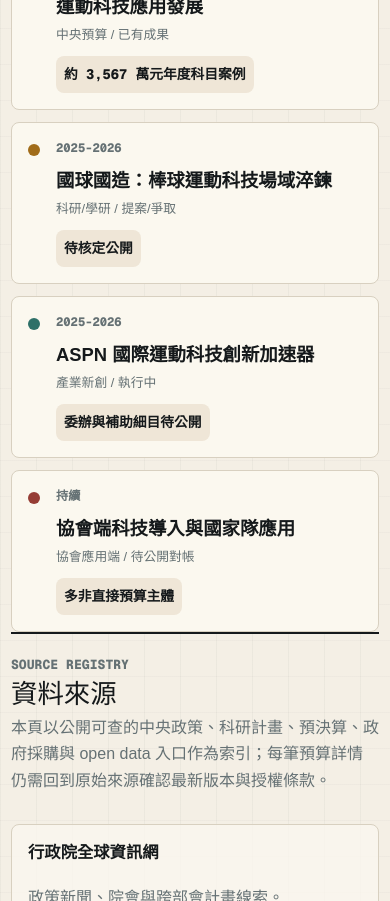
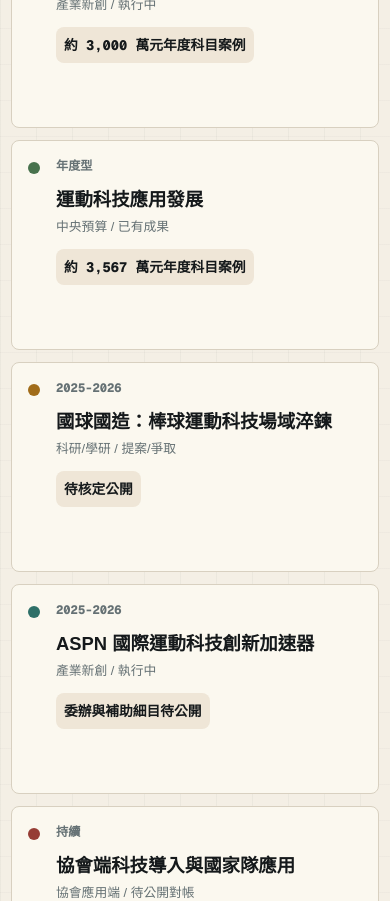
Before and after one commit to doublemoreart-dotcom/sporttech, a Next.js app: page / in a window 390 px wide. Shown: the part 3500-4401 px from the top of the page. Built offline with nearby package versions, Linux system fonts and the light colour scheme.

Commit message:
Refine source registry and overview drawers

```diff
--- a/app/globals.css
+++ b/app/globals.css
@@ -1109,58 +1109,68 @@ li {
 .sources-section {
   border-top: 2px solid var(--ink);
   display: grid;
-  gap: 18px;
+  gap: 12px;
+  padding-top: 18px;
   scroll-margin-top: 84px;
 }
 
 .source-registry {
   display: grid;
-  gap: 12px;
-  grid-template-columns: repeat(4, minmax(0, 1fr));
-}
-
-.source-card {
-  background: rgba(251, 248, 239, 0.76);
-  border: 1px solid var(--line);
-  border-radius: 8px;
+  gap: 0;
+  list-style: none;
+  padding-left: 0;
+}
+
+.source-row {
+  align-items: start;
+  border-top: 1px solid var(--line);
   color: var(--foreground);
   display: grid;
-  gap: 10px;
-  min-height: 154px;
-  padding: 16px;
+  gap: 14px;
+  grid-template-columns: minmax(180px, 0.55fr) minmax(0, 1fr);
+  padding: 11px 0;
+}
+
+.source-row:last-child {
+  border-bottom: 1px solid var(--line);
+}
+
+.source-row a {
+  align-items: baseline;
+  color: var(--foreground);
+  display: flex;
+  flex-wrap: wrap;
+  gap: 8px 12px;
   text-decoration: none;
   transition:
-    border-color 160ms ease,
-    box-shadow 160ms ease,
+    color 160ms ease,
     transform 160ms ease;
 }
 
-.source-card:hover,
-.source-card:focus-visible {
-  border-color: var(--ink);
-  box-shadow: 5px 5px 0 var(--shadow);
+.source-row a:hover,
+.source-row a:focus-visible {
+  color: var(--gold);
   outline: none;
-  transform: translate(-2px, -2px);
-}
-
-.source-card span {
-  color: var(--ink);
-  font-size: 1.02rem;
+  transform: translateX(2px);
+}
+
+.source-row span {
+  color: var(--ink);
+  font-size: 0.98rem;
   font-weight: 900;
   line-height: 1.35;
 }
 
-.source-card p {
-  color: var(--muted);
-  line-height: 1.65;
-  margin: 0;
-}
-
-.source-card small {
-  align-self: end;
+.source-row p {
+  color: var(--muted);
+  line-height: 1.5;
+  margin: 0;
+}
+
+.source-row small {
   color: #8a6b2c;
   font-family: var(--font-geist-mono), monospace;
-  font-size: 0.72rem;
+  font-size: 0.68rem;
   font-weight: 800;
   line-height: 1.35;
   overflow-wrap: anywhere;
@@ -1341,6 +1351,61 @@ li {
   padding-left: 20px;
 }
 
+.metric-check-flow {
+  display: grid;
+  gap: 8px;
+  grid-template-columns: repeat(4, minmax(0, 1fr));
+  margin: 0 0 16px;
+}
+
+.metric-check-flow span {
+  background: #eee6d7;
+  border: 1px solid var(--line);
+  border-radius: 8px;
+  color: var(--ink);
+  font-size: 0.8rem;
+  font-weight: 900;
+  line-height: 1.35;
+  min-height: 46px;
+  padding: 8px;
+  position: relative;
+  text-align: center;
+}
+
+.metric-check-flow span:not(:last-child)::after {
+  color: var(--muted);
+  content: "→";
+  font-weight: 900;
+  position: absolute;
+  right: -10px;
+  top: calc(50% - 0.75em);
+  z-index: 1;
+}
+
+.metric-source-section {
+  background: transparent;
+  border-left-color: var(--teal);
+}
+
+.metric-source-section li {
+  display: grid;
+  gap: 2px;
+}
+
+.metric-source-section a {
+  color: var(--ink);
+  font-weight: 900;
+  text-decoration: underline;
+  text-decoration-thickness: 1px;
+  text-underline-offset: 3px;
+}
+
+.metric-source-section span {
+  color: var(--muted);
+  font-size: 0.86rem;
+  line-height: 1.45;
+}
+
 @keyframes drawer-rise {
   from {
     transform: translate(-50%, 100%);
@@ -1436,10 +1501,6 @@ li {
     grid-template-columns: repeat(2, minmax(0, 1fr));
   }
 
-  .source-registry {
-    grid-template-columns: repeat(2, minmax(0, 1fr));
-  }
-
 }
 
 @media (max-width: 700px) {
@@ -1515,8 +1576,9 @@ li {
     grid-template-columns: 1fr;
   }
 
-  .source-registry {
+  .source-row {
     grid-template-columns: 1fr;
+    gap: 5px;
   }
 
   .footer-meta {
@@ -1533,6 +1595,18 @@ li {
     width: min(100%, 390px);
   }
 
+  .metric-check-flow {
+    grid-template-columns: 1fr;
+  }
+
+  .metric-check-flow span:not(:last-child)::after {
+    bottom: -11px;
+    content: "↓";
+    left: calc(50% - 0.35em);
+    right: auto;
+    top: auto;
+  }
+
   .drawer-scroll {
     height: calc(70vh - 72px);
     padding: 18px 16px 26px;
--- a/app/page.tsx
+++ b/app/page.tsx
@@ -30,7 +30,7 @@ export default function Home() {
   const [activeFlow, setActiveFlow] = useState(flows[0].id);
   const [drawerOpen, setDrawerOpen] = useState(false);
   const [activeMetric, setActiveMetric] = useState<(typeof metrics)[number] | null>(null);
-  const [itemView, setItemView] = useState<"list" | "card">("list");
+  const [itemView, setItemView] = useState<"list" | "card">("card");
   const [isPreloading, setIsPreloading] = useState(true);
   const closeButtonRef = useRef<HTMLButtonElement>(null);
   const metricCloseButtonRef = useRef<HTMLButtonElement>(null);
@@ -574,12 +574,33 @@ export default function Home() {
               <span className="metric-drawer-label">{activeMetric.value}</span>
               <h2>{activeMetric.detailTitle}</h2>
               <p>{activeMetric.detail}</p>
+              <div className="metric-check-flow" aria-label={`${activeMetric.label}查核流程`}>
+                {activeMetric.flow.map((step) => (
+                  <span key={step}>{step}</span>
+                ))}
+              </div>
               <section>
                 <h3>查核重點</h3>
                 <ul>
                   {activeMetric.checks.map((check) => (
                     <li key={check}>{check}</li>
                   ))}
+                </ul>
+              </section>
+              <section className="metric-source-section">
+                <h3>相關連結</h3>
+                <ul>
+                  {activeMetric.sourceRefs.map((sourceKey) => {
+                    const source = sourceCatalog[sourceKey];
+                    return (
+                      <li key={sourceKey}>
+                        <a href={source.url} rel="noreferrer" target="_blank">
+                          {source.label}
+                        </a>
+                        <span>{source.note}</span>
+                      </li>
+                    );
+                  })}
                 </ul>
               </section>
             </div>
@@ -595,15 +616,17 @@ export default function Home() {
             本頁以公開可查的中央政策、科研計畫、預決算、政府採購與 open data 入口作為索引；每筆預算詳情仍需回到原始來源確認最新版本與授權條款。
           </p>
         </div>
-        <div className="source-registry" aria-label="資料來源清單">
+        <ul className="source-registry" aria-label="資料來源清單">
           {Object.entries(sourceCatalog).map(([sourceKey, source]) => (
-            <a className="source-card" href={source.url} key={sourceKey} rel="noreferrer" target="_blank">
-              <span>{source.label}</span>
+            <li className="source-row" key={sourceKey}>
+              <a href={source.url} rel="noreferrer" target="_blank">
+                <span>{source.label}</span>
+                <small>{source.url.replace("https://", "")}</small>
+              </a>
               <p>{source.note}</p>
-              <small>{source.url.replace("https://", "")}</small>
-            </a>
+            </li>
           ))}
-        </div>
+        </ul>
       </section>
 
       <footer className="site-footer" aria-label="公開資料與版權聲明">
--- a/scripts/verify-static-output.mjs
+++ b/scripts/verify-static-output.mjs
@@ -19,6 +19,10 @@ for (const target of targets) {
   assert.match(html, /data-filter-location="台北市"/, `${target}: missing location filter markers`);
   assert.match(html, /data-stage-filter="verified"/, `${target}: missing stage filter markers`);
   assert.match(html, /data-flow-id="application-budget"/, `${target}: missing flow markers`);
+  assert.match(html, /lane-map card-view/, `${target}: query results should default to card view`);
+  assert.match(html, /class="source-row"/, `${target}: sources should render as compact source rows`);
+  assert.match(html, /metric-check-flow/, `${target}: metric drawer flow styles/markup missing`);
+  assert.match(html, /metric-source-section/, `${target}: metric drawer source links missing`);
   assert.match(html, /wireStaticInteractions/, `${target}: missing static interaction bootstrap`);
   assert.match(html, /static-drawer-layer/, `${target}: missing static drawer behavior`);
   assert.match(html, /menu\.open = false/, `${target}: dropdown selections should collapse menus`);
```
Also changed, not shown: app/budget-data.ts (+28 -4 lines), scripts/render-static-page.mjs (+29 -4 lines), 1 other file (tests, documents, lock files or other folders).
